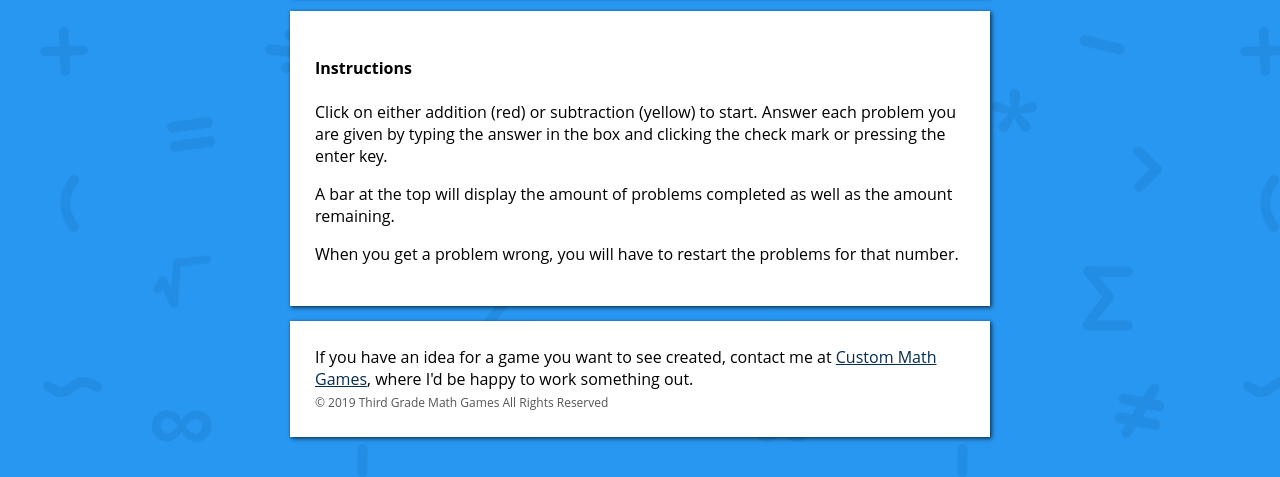
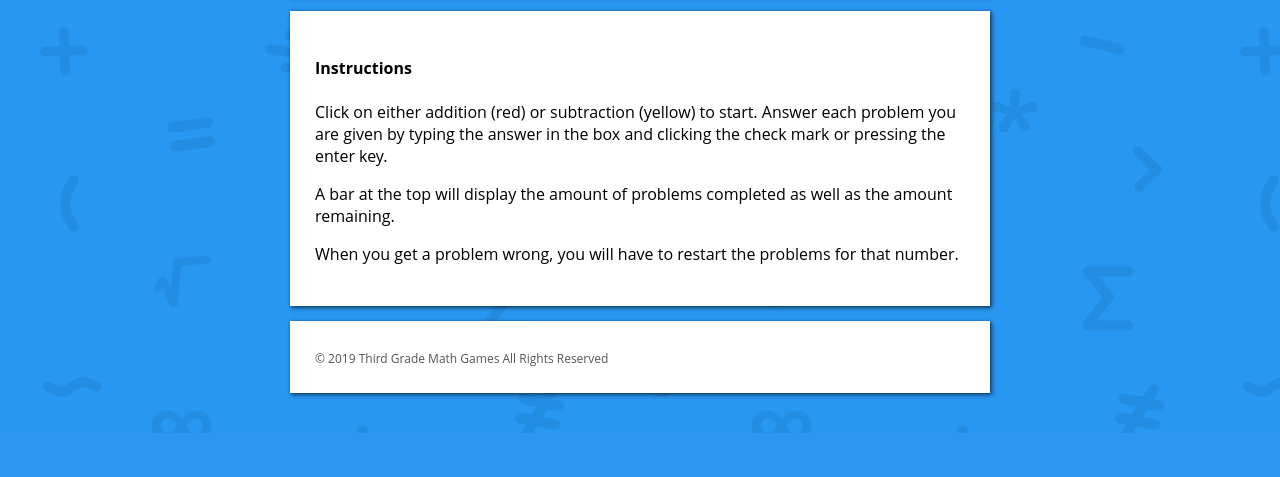
Before and after one commit to PullJosh/thirdgrademathgames, a plain HTML site: page games/addition-subtraction.html in a window 1280 px wide. Shown: the part 707-1184 px from the top of the page. After the commit the page ends 1140 px from the top, so only its background shows below. Drawn offline with Linux system fonts and the light colour scheme.

Commit message:
Remove Custom Math Games from footer

```diff
--- a/games/addition-subtraction.html
+++ b/games/addition-subtraction.html
@@ -25,8 +25,6 @@
 		<p>When you get a problem wrong, you will have to restart the problems for that number.</p>
 	</div>
 	<div class="card footer">
-		If you have an idea for a game you want to see created, contact me at <a href="http://custommathgames.com/">Custom Math Games</a>, where I'd be happy to work something out.
-		<br />
 		<span class="footerCopy">&copy; <script>document.write(new Date().getFullYear());</script> Third Grade Math Games All Rights Reserved</span>
 	</div>
 </div>
```
Also changed, not shown: games/angle-assessor.html (+0 -2 lines), games/change-maker.html (+0 -2 lines), games/clock-game.html (+0 -2 lines), games/coin-counter.html (+0 -2 lines), games/fraction-action.html (+0 -2 lines), games/fraction-finder.html (+0 -2 lines), games/irregular-areas.html (+0 -2 lines), games/multiplication-division.html (+0 -2 lines), games/perimeter-area.html (+0 -2 lines).
